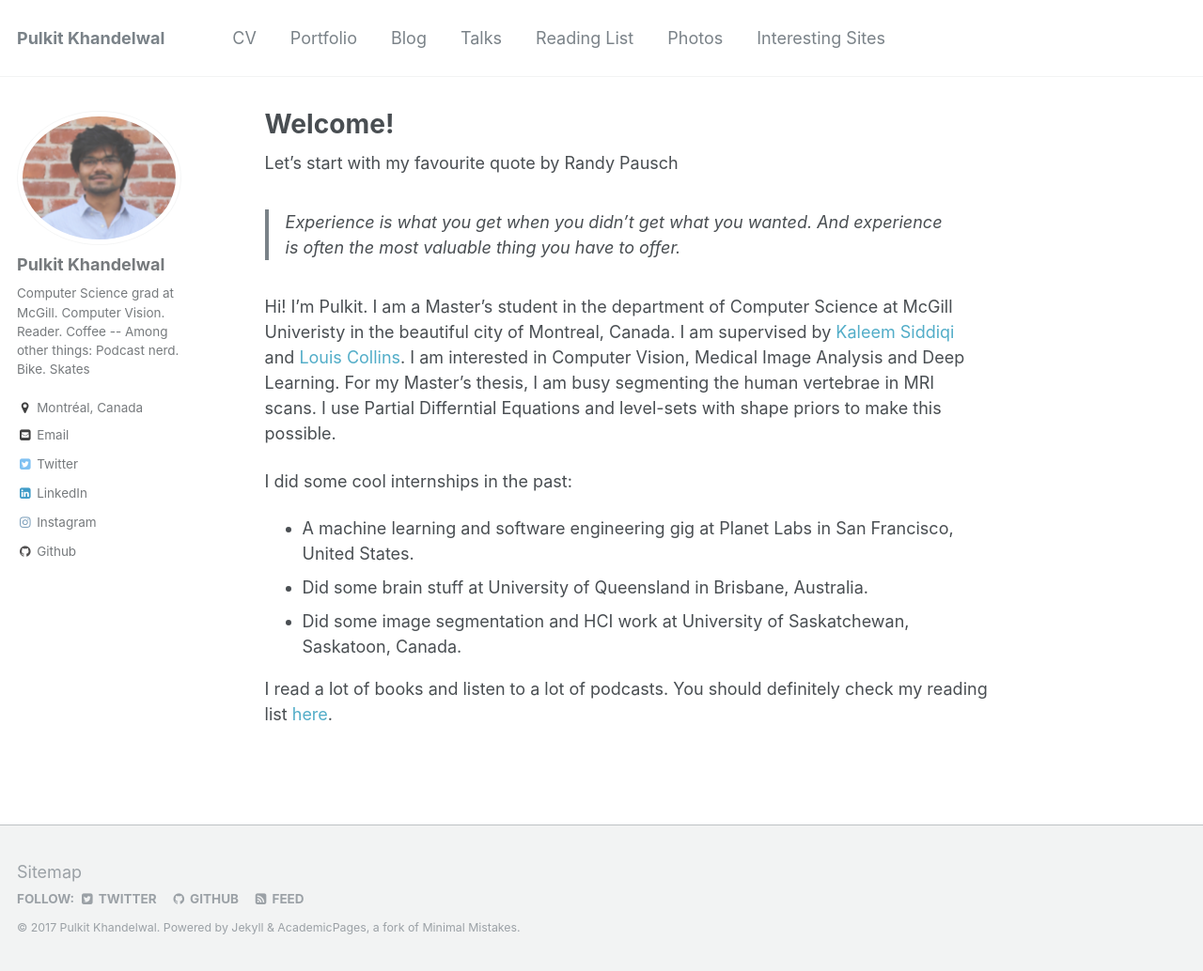
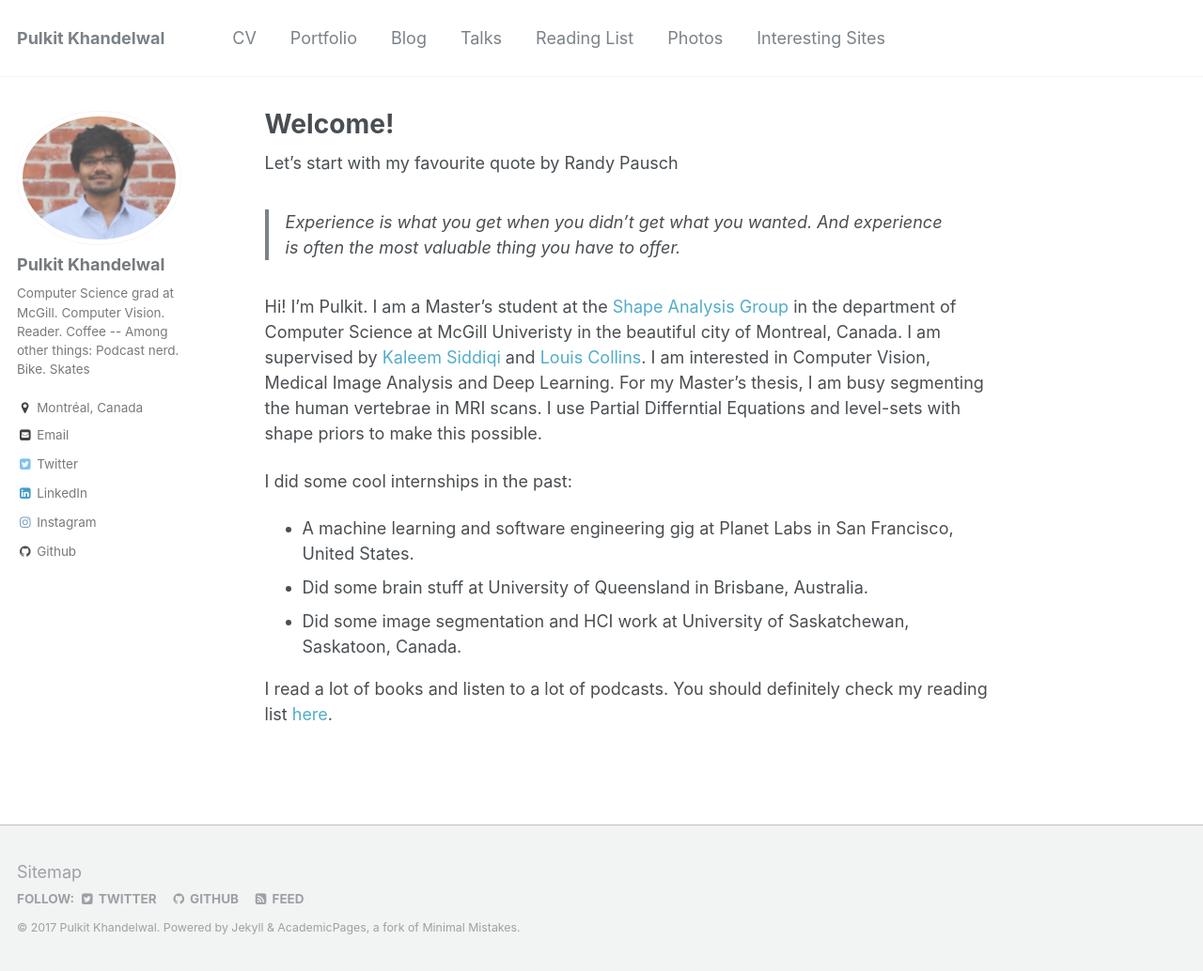
Before and after one commit to Pulkit-Khandelwal/pulkit-khandelwal.github.io, a Jekyll site: the page built from _pages/about.md, in a window 1280 px wide and 1034 px high. Shown: the whole window at 94% size. Built offline with Jekyll 4.4.1, drawn with Linux system fonts in a browser that asks for light colours.

Commit message:
Update about.md

```diff
--- a/_pages/about.md
+++ b/_pages/about.md
@@ -12,7 +12,7 @@
 > Experience is what you get when you didn't get what you wanted.
 > And experience is often the most valuable thing you have to offer.
 
-Hi! I'm Pulkit. I am a Master's student in the department of Computer Science at McGill Univeristy in the beautiful city of Montreal, Canada. I am supervised by [Kaleem Siddiqi](http://www.cim.mcgill.ca/~siddiqi/) and [Louis Collins](http://nist.mni.mcgill.ca/). I am interested in Computer Vision, Medical Image Analysis and Deep Learning. For my Master's thesis, I am busy segmenting the human vertebrae in MRI scans. I use Partial Differntial Equations and level-sets with shape priors to make this possible.
+Hi! I'm Pulkit. I am a Master's student at the [Shape Analysis Group](http://www.cim.mcgill.ca/~shape/) in the department of Computer Science at McGill Univeristy in the beautiful city of Montreal, Canada. I am supervised by [Kaleem Siddiqi](http://www.cim.mcgill.ca/~siddiqi/) and [Louis Collins](http://nist.mni.mcgill.ca/). I am interested in Computer Vision, Medical Image Analysis and Deep Learning. For my Master's thesis, I am busy segmenting the human vertebrae in MRI scans. I use Partial Differntial Equations and level-sets with shape priors to make this possible.
 
 I did some cool internships in the past:
 * A machine learning and software engineering gig at Planet Labs in San Francisco, United States.
```
